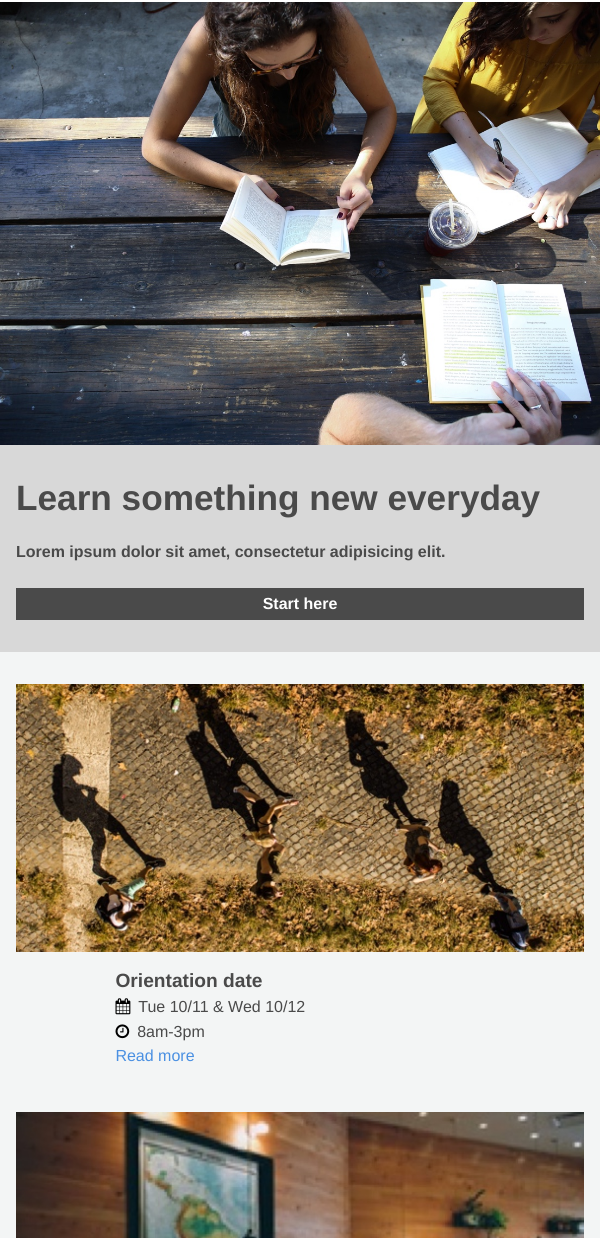
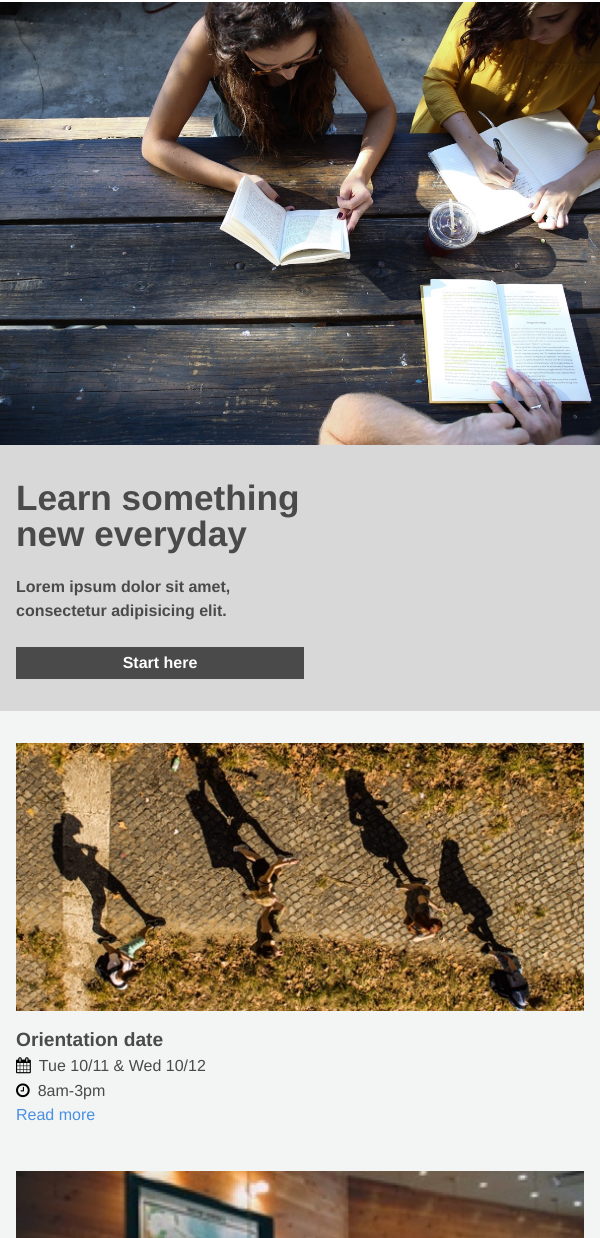
Before and after one commit to CMattler/colmar-academy, a plain HTML site: page index.html in a window 600 px wide. Shown: the part 62-1300 px from the top of the page. Drawn offline with Linux system fonts and the light colour scheme.

Commit message:
More adjustments to media query.

```diff
--- a/resources/css/style.css
+++ b/resources/css/style.css
@@ -225,17 +225,6 @@ header {
   }
 
   .banner-small {
-    align-items: center;
-  }
-}
-
-@media only screen and (max-width: 740px) {
-  .small,
-  .banner-box {
-    width: 100%;
-  }
-
-  .banner-small {
     padding-right: 1rem;
   }
 }
@@ -281,13 +270,13 @@ header {
   color: darkblue;
 }
 
-@media only screen and (min-width: 840px) {
+@media only screen and (min-width: 740px) {
   .mobile-img {
     display: none;
   }
 }
 
-@media only screen and (max-width: 840px) {
+@media only screen and (max-width: 740px) {
   .info-large,
   .small-img {
     display: none;
@@ -303,12 +292,6 @@ header {
 
   .small-text {
     padding: 1rem 0rem;
-  }
-}
-
-@media only screen and (min-width: 430px) and (max-width: 840px) {
-  .small-item {
-    align-items: center;
   }
 }
 
@@ -355,7 +338,7 @@ header {
   color: rgb(121, 121, 121);
 }
 
-@media only screen and (max-width: 840px) {
+@media only screen and (max-width: 740px) {
   .course-item .course-img,
   .course-item .course-text span,
   .course-item .course-text p {
@@ -421,7 +404,7 @@ header {
   color: rgb(118, 118, 118)
 }
 
-@media only screen and (max-width: 840px) {
+@media only screen and (max-width: 740px) {
   .thesis-small,
   .tl-text {
     display: none;
```
